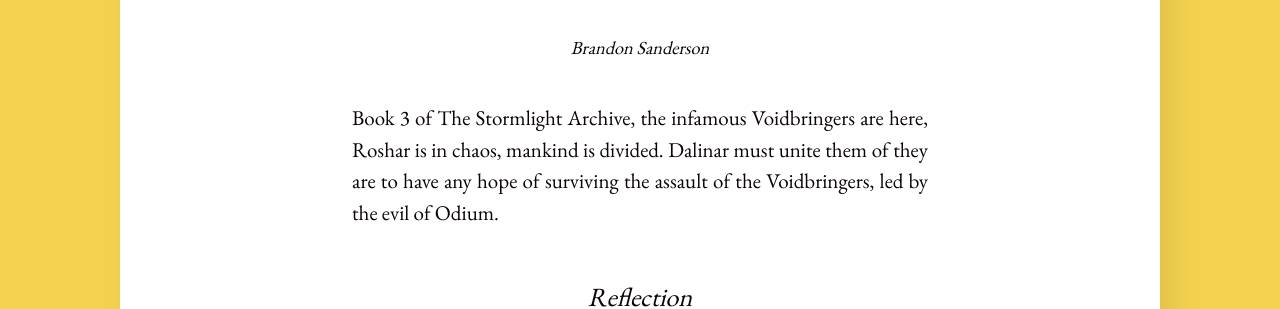
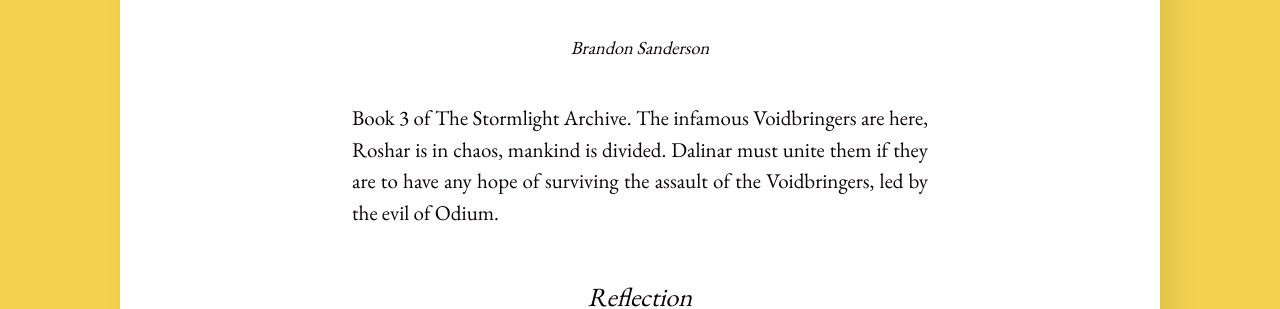
Before and after one commit to opus-meum/opus-meum.github.io, a Jekyll site: the page built from _posts/2021-02-12-week-5.md, in a window 1280 px wide. Shown: the part 647-956 px from the top of the page. Built offline with Jekyll 4.4.1, drawn with Linux system fonts in a browser that asks for light colours.

Commit message:
grammar updates

```diff
--- a/_posts/2021-02-12-week-5.md
+++ b/_posts/2021-02-12-week-5.md
@@ -10,7 +10,7 @@ tags: [sanderson, fantasy]
 #### Oathbringer
 ###### Brandon Sanderson
 
-Book 3 of The Stormlight Archive, the infamous Voidbringers are here, Roshar is in chaos, mankind is divided. Dalinar must unite them of they are to have any hope of surviving the assault of the Voidbringers, led by the evil of Odium.
+Book 3 of The Stormlight Archive. The infamous Voidbringers are here, Roshar is in chaos, mankind is divided. Dalinar must unite them if they are to have any hope of surviving the assault of the Voidbringers, led by the evil of Odium.
 
 #### Reflection
 <div style = "text-align: justify;
```
Also changed, not shown: author.md (+1 -1 lines).
